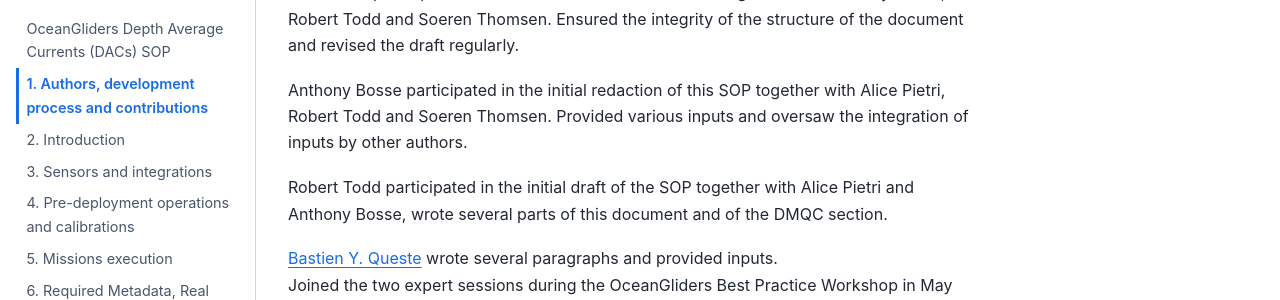
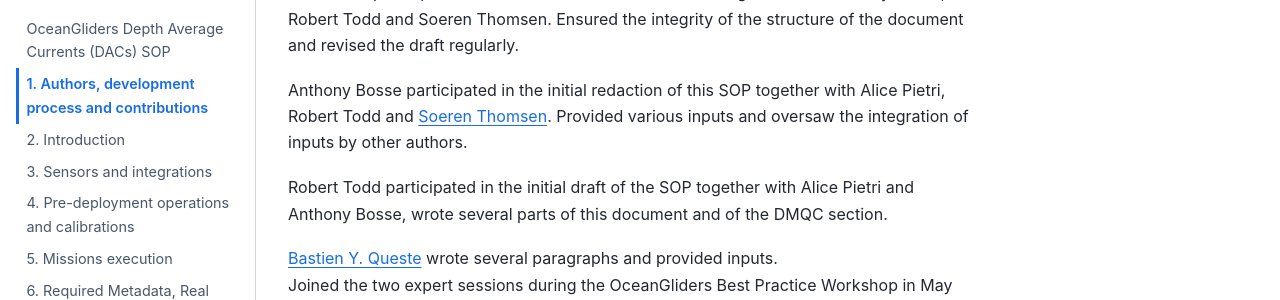
Before and after one commit to OceanGlidersCommunity/DepthAverageCurrents_SOP, a Jupyter Book: the page built from sections/authors_SOP_development_process.md, in a window 1280 px wide and 900 px high, scrolled down 1135 px. Shown: the part 180-480 px from the top of the window. Built offline with Jupyter Book 1.0.4 settings and Sphinx 7.4.7 and the Sphinx Book theme 1.1.4, drawn with Linux system fonts in a browser that asks for light colours; part of the change alters nothing that is shown.

```diff
--- a/sections/authors_SOP_development_process.md
+++ b/sections/authors_SOP_development_process.md
@@ -33,7 +33,8 @@ Additional authors joined: Bastien Y. Queste, Orens de Fommervault, Jim Bennett,
 ## Contributions
 Alice Pietri participated in the initial redaction of this SOP  together with Anthony Bosse, Robert Todd and Soeren Thomsen. Ensured the integrity of the structure of the document and revised the draft regularly.
 
-Anthony Bosse participated in the initial redaction of this SOP together with Alice Pietri, Robert Todd and Soeren Thomsen. Provided various inputs and oversaw the integration of inputs by other authors.
+Anthony Bosse participated in the initial redaction of this SOP together with Alice Pietri, Robert Todd and [Soeren Thomsen](https://github.com/soerenthomsen).
+Provided various inputs and oversaw the integration of inputs by other authors.
 
 Robert Todd participated in the initial draft of the SOP together with Alice Pietri and Anthony Bosse, wrote several parts of this document and of the DMQC section.
 
```
